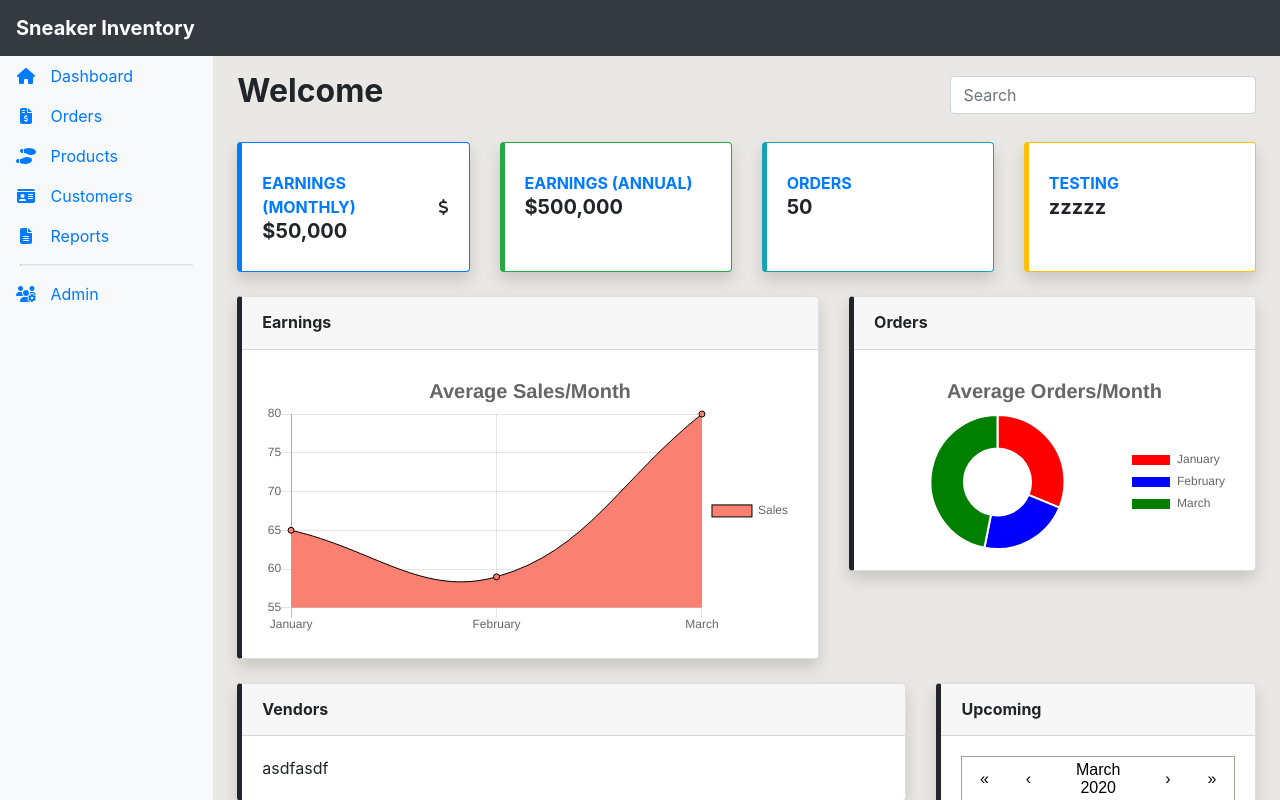
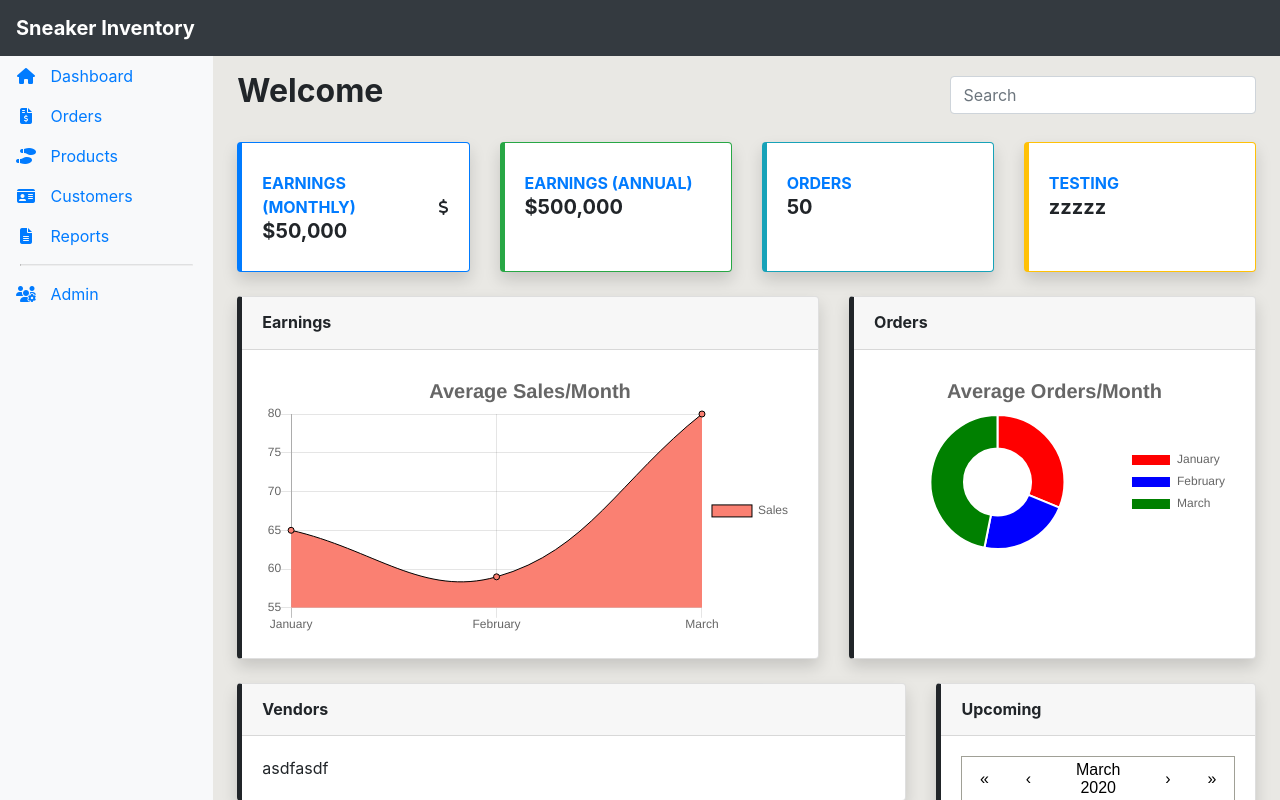
Before and after one commit to resousa/project-2, a React (Create React App) app: page /home in a window 1280 px wide. Shown: the top 800 px of the page. Built offline with nearby package versions, Linux system fonts and the light colour scheme.

Commit message:
orders height matches

```diff
--- a/src/components/Home.js
+++ b/src/components/Home.js
@@ -141,8 +141,8 @@ export default function Home(props) {
             </div>
           </div>
         </div>
-        <div className='col-xl-5 col-md-6'>
-          <div className='card shadow mb-4'>
+        <div className='col-xl-5 col-md-6 d-flex'>
+          <div className='card flex-fill shadow mb-4'>
             <div className='card-header py-3 d-flex flex-row align-items-center justify-content-between'>
               <h6 className='m-0 font-weight-bold'>Orders</h6>
             </div>
@@ -165,7 +165,7 @@ export default function Home(props) {
           </div>
         </div>
       </div>
-      <div className='row'>
+      <div className='row d-flex'>
         <div className='col-xl-8 col-md-7'>
           <div className='card shadow mb-4'>
             <div className='card-header py-3 d-flex flex-row align-items-center justify-content-between'>
@@ -180,7 +180,7 @@ export default function Home(props) {
             <div className='card-header py-3 d-flex flex-row align-items-center justify-content-between'>
               <h6 className='m-0 font-weight-bold'>Upcoming</h6>
             </div>
-            <div className='card-body justify-content-center'>
+            <div className='card-body'>
               <Calendar />
               <div className='pt-3'>
                 <span>placeholder, interactive calendar</span>
```
